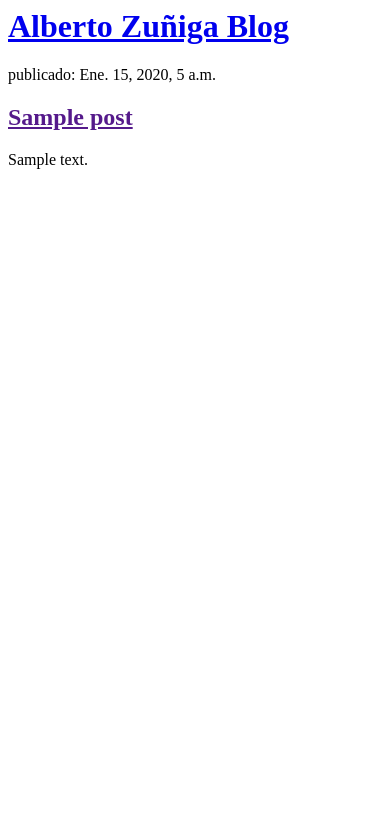
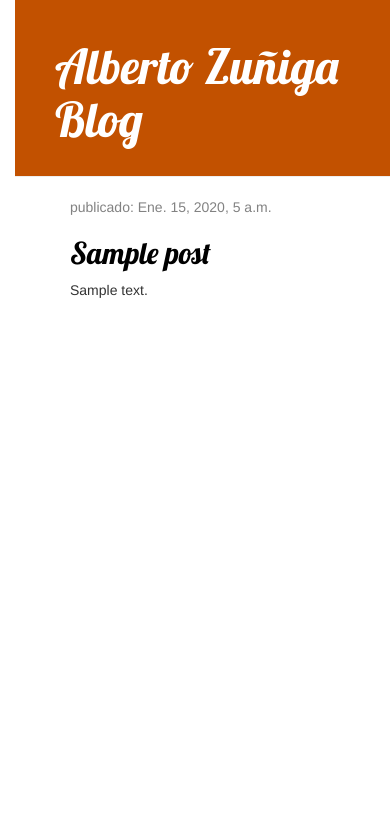
Before and after one commit to alzumi/my-first-blog, a Django app: page / in a window 390 px wide. Shown: the top 827 px of the page. Run offline with Django 3.2, Linux system fonts and the light colour scheme; tables that the repository leaves empty hold one stand-in row (values such as "Sample post"); some libraries are stand-ins or nearby versions.

Commit message:
Agregadas vistas y plantilla para el detalle del post del blog así como también CSS para el sitio.

```diff
--- /dev/null
+++ b/blog/static/css/blog.css
@@ -0,0 +1,66 @@
+h1 a,
+h2 a {
+    color: #C25100;
+    font-family: 'Lobster';
+}
+
+body {
+    padding-left: 15px;
+}
+
+.page-header {
+    background-color: #C25100;
+    margin-top: 0;
+    padding: 20px 20px 20px 40px;
+}
+
+.page-header h1,
+.page-header h1 a,
+.page-header h1 a:visited,
+.page-header h1 a:active {
+    color: #ffffff;
+    font-size: 36pt;
+    text-decoration: none;
+}
+
+.content {
+    margin-left: 40px;
+}
+
+h1,
+h2,
+h3,
+h4 {
+    font-family: 'Lobster', cursive;
+}
+
+.date {
+    color: #828282;
+}
+
+.save {
+    float: right;
+}
+
+.post-form textarea,
+.post-form input {
+    width: 100%;
+}
+
+.top-menu,
+.top-menu:hover,
+.top-menu:visited {
+    color: #ffffff;
+    float: right;
+    font-size: 26pt;
+    margin-right: 20px;
+}
+
+.post {
+    margin-bottom: 70px;
+}
+
+.post h2 a,
+.post h2 a:visited {
+    color: #000000;
+}
--- /dev/null
+++ b/blog/templates/blog/base.html
@@ -0,0 +1,25 @@
+{% load static %}
+<html>
+
+<head>
+    <title>Alberto Zuñiga Blog</title>
+    <link rel="stylesheet" href="//maxcdn.bootstrapcdn.com/bootstrap/3.2.0/css/bootstrap.min.css">
+    <link rel="stylesheet" href="//maxcdn.bootstrapcdn.com/bootstrap/3.2.0/css/bootstrap-theme.min.css">
+    <link href='//fonts.googleapis.com/css?family=Lobster&subset=latin,latin-ext' rel='stylesheet' type='text/css'>
+    <link rel="stylesheet" href="{% static 'css/blog.css' %}">
+</head>
+
+<body>
+    <div class="page-header">
+        <h1><a href="/">Alberto Zuñiga Blog</a></h1>
+    </div>
+    <div class="content container">
+        <div class="row">
+            <div class="col-md-8">
+                {% block content %} {% endblock %}
+            </div>
+        </div>
+    </div>
+</body>
+
+</html>
--- a/blog/templates/blog/post_list.html
+++ b/blog/templates/blog/post_list.html
@@ -1,35 +1,9 @@
-<html>
-
-<head>
-    <title>Alberto Zuñiga blog</title>
-</head>
-
-<body>
-    <div>
-        <h1><a href="/">Alberto Zuñiga Blog</a></h1>
-        <!-- {% for post in posts %} {{ post }}{% endfor %} -->
-        <!-- {{ posts }} -->
+{% extends 'blog/base.html' %} {% block content %} {% for post in posts %}
+<div class="post">
+    <div class="date">
+        publicado: {{ post.published_date }}
     </div>
-
-    {% for post in posts %}
-    <div>
-        <p> publicado: {{ post.published_date }}</p>
-        <h2><a href="">{{ post.title }}</a></h2>
-        <p>{{ post.text|linebreaksbr }}</p>
-    </div>
-    {% endfor %}
-
-    <!-- <div>
-        <p>published: 14.06.2014, 12:14</p>
-        <h2><a href="">My first post</a></h2>
-        <p>Aenean eu leo quam. Pellentesque ornare sem lacinia quam venenatis vestibulum. Donec id elit non mi porta gravida at eget metus. Fusce dapibus, tellus ac cursus commodo, tortor mauris condimentum nibh, ut fermentum massa justo sit amet risus.</p>
-    </div>
-
-    <div>
-        <p>published: 14.06.2014, 12:14</p>
-        <h2><a href="">My second post</a></h2>
-        <p>Aenean eu leo quam. Pellentesque ornare sem lacinia quam venenatis vestibulum. Donec id elit non mi porta gravida at eget metus. Fusce dapibus, tellus ac cursus commodo, tortor mauris condimentum nibh, ut f.</p>
-    </div> -->
-</body>
-
-</html>
+    <h2><a href="{% url 'post_detail' pk=post.pk %}">{{ post.title }}</a></h2>
+    <p>{{ post.text|linebreaksbr }}</p>
+</div>
+{% endfor %} {% endblock %}
--- a/blog/urls.py
+++ b/blog/urls.py
@@ -3,4 +3,5 @@ from . import views
 
 urlpatterns = [
     path('', views.post_list, name='post_list'),
+    path('post/<int:pk>/', views.post_detail, name='post_detail'),
 ]
--- a/blog/views.py
+++ b/blog/views.py
@@ -1,4 +1,4 @@
-from django.shortcuts import render
+from django.shortcuts import render, get_object_or_404
 from django.utils import timezone
 from .models import Post
 
@@ -7,3 +7,7 @@ from .models import Post
 def post_list(request):
     posts = Post.objects.filter(published_date__lte=timezone.now()).order_by('published_date')
     return render(request, 'blog/post_list.html', {'posts': posts})
+
+def post_detail(request, pk):
+    post = get_object_or_404(Post, pk=pk)
+    return render(request, 'blog/post_detail.html', {'post': post})
```
Also changed, not shown: blog/templates/blog/post_detail.html (added, +11 -0 lines).
